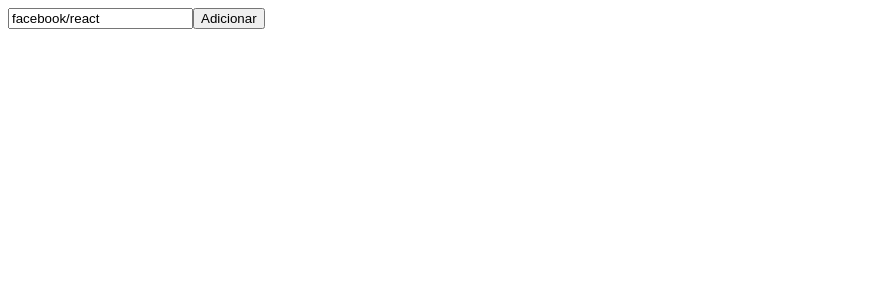
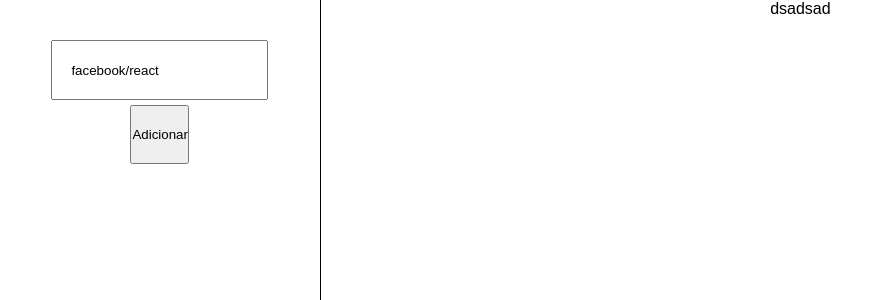
Before and after one commit to fsmaiorano/react-github-issues, a React (Create React App) app: page / in a window 1280 px wide. Shown: the top 300 px of the page, without its empty margins (0-885 px from the left). Built offline with nearby package versions, Linux system fonts and the light colour scheme.

Commit message:
add: some styles

```diff
--- a/src/App.js
+++ b/src/App.js
@@ -1,5 +1,7 @@
 import React from 'react';
 import Main from './pages/Main';
+
+import './styles/global';
 
 const App = () => <Main />;
 
--- a/src/pages/Main/index.js
+++ b/src/pages/Main/index.js
@@ -1,6 +1,8 @@
 import React, { Component } from 'react';
 
 import api from '../../services/api';
+
+import { Container, LeftContent, RightContent } from './styles';
 
 class Main extends Component {
   state = {
@@ -23,6 +25,8 @@ class Main extends Component {
 
   render() {
     return (
+      <Container>
+        <LeftContent>
           <form onSubmit={this.handleAddRepository}>
             <input
               type="text"
@@ -32,6 +36,9 @@ class Main extends Component {
             />
             <button type="submit">Adicionar</button>
           </form>
+        </LeftContent>
+        <RightContent>dsadsad</RightContent>
+      </Container>
     );
   }
 }
--- a/src/pages/Main/styles.js
+++ b/src/pages/Main/styles.js
@@ -0,0 +1,29 @@
+import styled from 'styled-components';
+
+export const Container = styled.div`
+  display: flex;
+
+  form {
+    padding: 40px;
+    input {
+        height: 60px;
+        padding: 0px 18px;
+    }
+    button {
+        margin: 5px;
+        width: 59px;
+        height: 59px;
+    }
+    }
+  }
+`;
+
+export const LeftContent = styled.div`
+  flex: 1;
+  height: 100vh;
+  border-right: 1px solid black;
+`;
+
+export const RightContent = styled.div`
+  flex: 3;
+`;
--- a/src/styles/global.js
+++ b/src/styles/global.js
@@ -0,0 +1,18 @@
+import { injectGlobal } from 'styled-components';
+
+injectGlobal`
+*{
+    margin: 0;
+    padding: 0;
+    outline: 0;
+    box-sizing: border-box;
+}
+body {
+    justify-content: space-between;
+    text-align: center;
+    font-family: sans-serif;
+    text-rendering: optimizeLegibility !important;
+    -webkit-font-smoothing: antialiase !important;
+}
+
+`;
```
Lines whose indentation alone changed are shown as unchanged.
